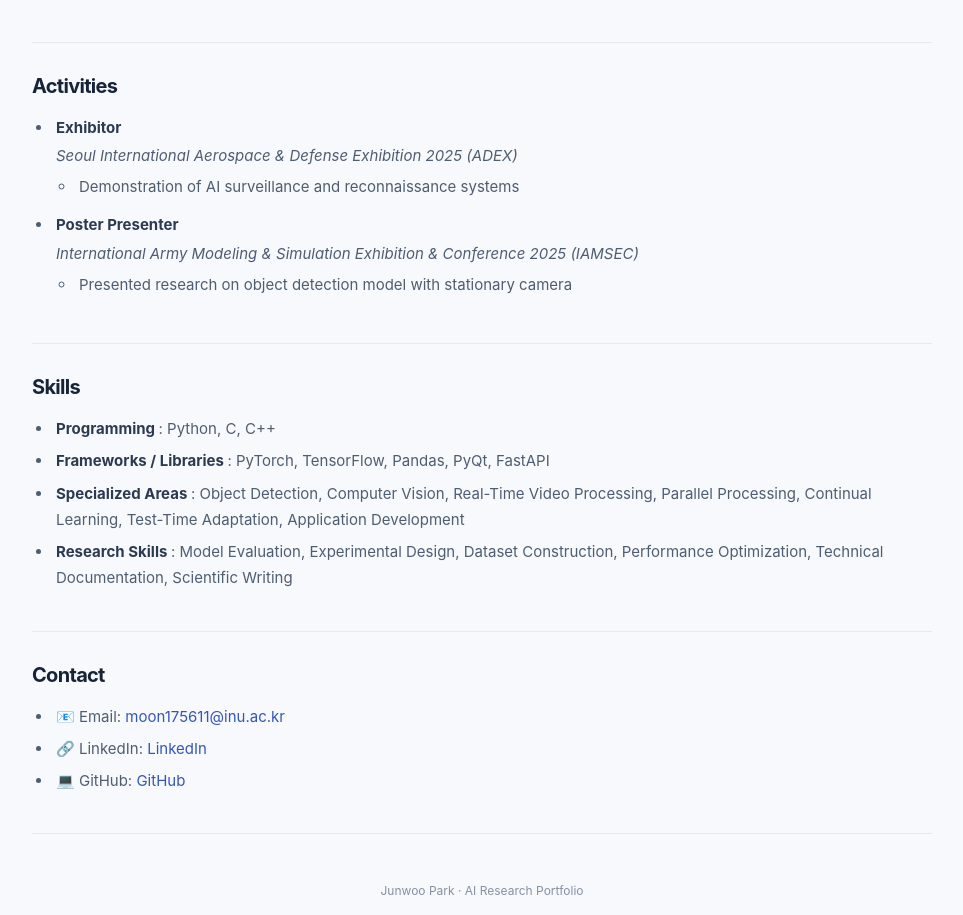
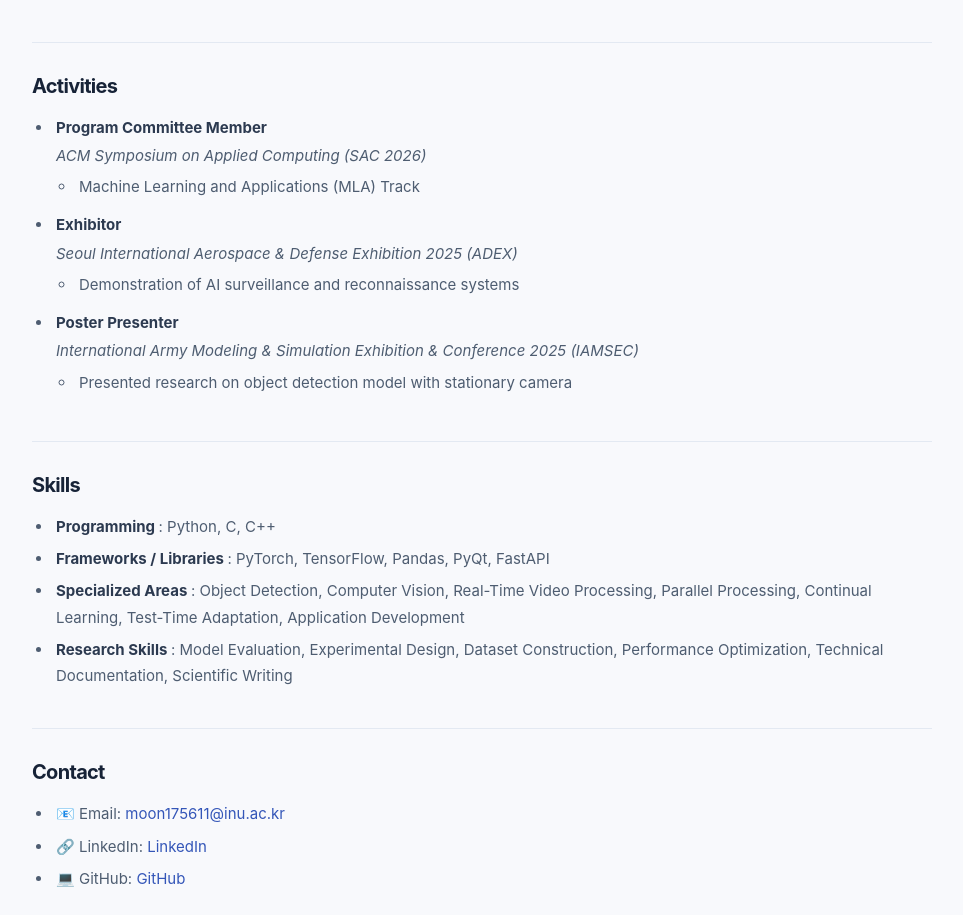
Before and after one commit to Junwoo-Park1214/Junwoo-Park1214.github.io, a plain HTML site: page index.html in a window 1280 px wide. Shown: the part 3108-4023 px from the top of the page, without its empty margins (158-1121 px from the left). Drawn offline with Linux system fonts and the light colour scheme.

Commit message:
add pc member

```diff
--- a/index.html
+++ b/index.html
@@ -631,6 +631,19 @@ hr { border: 0; border-top: 1px solid var(--border); margin: 22px 0; }
      <h2 class="section-title" id="301d8959-5832-8059-a078-cf585c65e1b0">
       Activities
      </h2>
+     <ul class="bulleted-list">
+      <li style="list-style-type:disc">
+       <strong>Program Committee Member</strong>
+       <p>
+        <em>ACM Symposium on Applied Computing (SAC 2026)</em>
+       </p>
+       <ul class="bulleted-list">
+        <li style="list-style-type:circle">
+         Machine Learning and Applications (MLA) Track
+        </li>
+       </ul>
+      </li>
+     </ul>
      <ul class="bulleted-list" id="301d8959-5832-80c8-85e8-f2f7b0a49f6b">
       <li style="list-style-type:disc">
        <strong>
```
